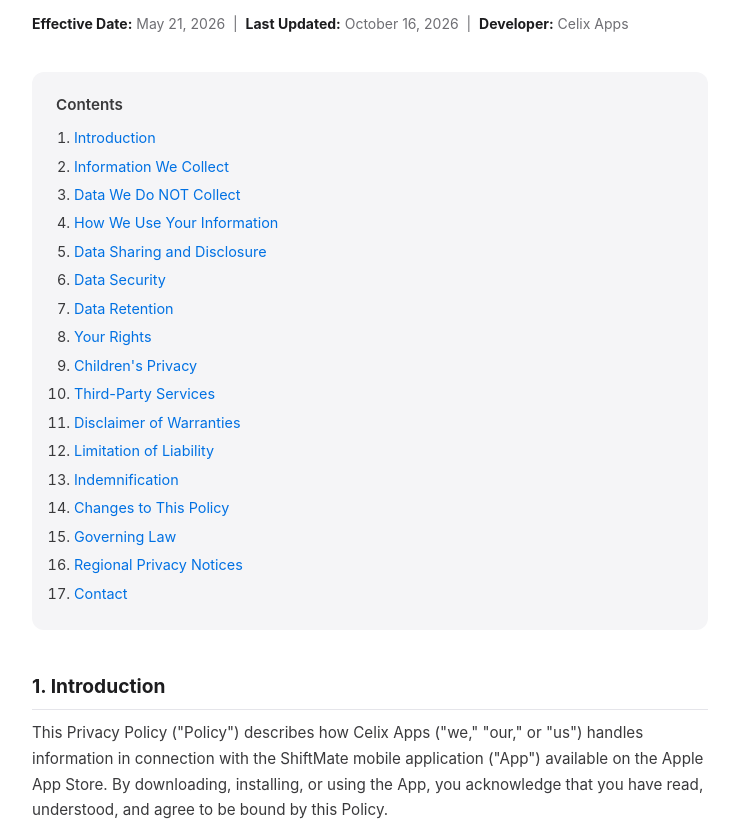
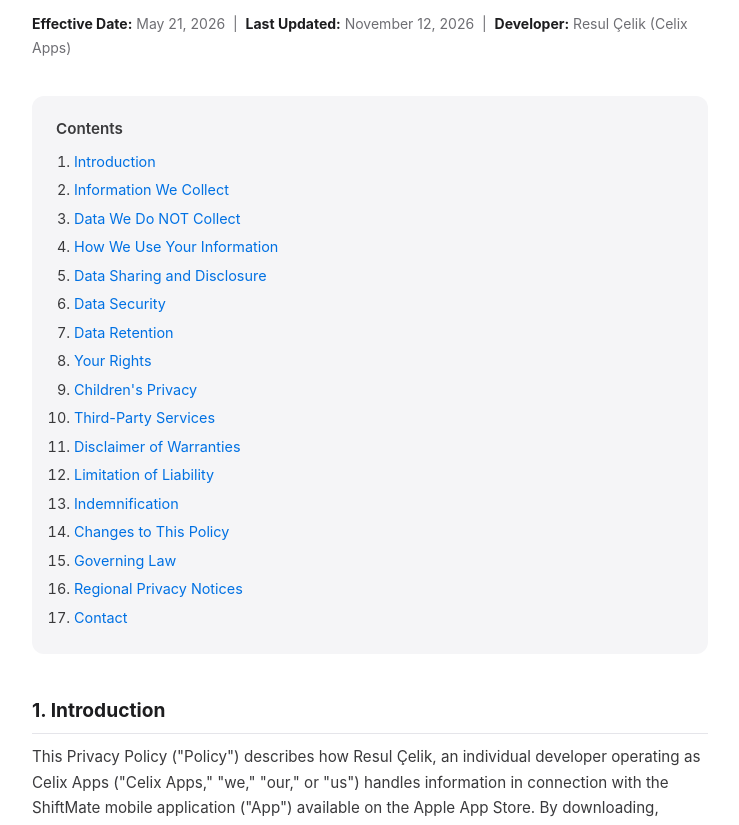
Before and after one commit to celix-apps/shiftmate-privacy, a plain HTML site: page index.html in a window 1280 px wide. Shown: the part 136-961 px from the top of the page, without its empty margins (270-1009 px from the left). Drawn offline with Linux system fonts and the light colour scheme.

Commit message:
Privacy policy: developer identity as Resul Çelik (Celix Apps); Last Updated Nov 12, 2026
Co-Authored-By: Claude Sonnet 5.5 <noreply@anthropic.com>

```diff
--- a/index.html
+++ b/index.html
@@ -48,8 +48,8 @@
   <h1>ShiftMate Privacy Policy</h1>
   <p class="meta">
     <strong>Effective Date:</strong> May 21, 2026 &nbsp;|&nbsp;
-    <strong>Last Updated:</strong> October 16, 2026 &nbsp;|&nbsp;
-    <strong>Developer:</strong> Celix Apps
+    <strong>Last Updated:</strong> November 12, 2026 &nbsp;|&nbsp;
+    <strong>Developer:</strong> Resul Çelik (Celix Apps)
   </p>
 
   <div class="toc">
@@ -77,7 +77,7 @@
 
   <!-- 1 -->
   <h2 id="s1">1. Introduction</h2>
-  <p>This Privacy Policy ("Policy") describes how Celix Apps ("we," "our," or "us") handles information in connection with the ShiftMate mobile application ("App") available on the Apple App Store. By downloading, installing, or using the App, you acknowledge that you have read, understood, and agree to be bound by this Policy.</p>
+  <p>This Privacy Policy ("Policy") describes how Resul Çelik, an individual developer operating as Celix Apps ("Celix Apps," "we," "our," or "us") handles information in connection with the ShiftMate mobile application ("App") available on the Apple App Store. By downloading, installing, or using the App, you acknowledge that you have read, understood, and agree to be bound by this Policy.</p>
   <p>If you do not agree with any part of this Policy, you must immediately stop using the App.</p>
   <p>This Policy applies solely to the ShiftMate application and does not apply to any third-party services, websites, or applications that may be linked to or integrated with the App, including but not limited to Apple Inc., iCloud, HealthKit, or the App Store. We expressly disclaim any responsibility for the privacy practices of such third parties.</p>
 
@@ -392,7 +392,7 @@
 
   <h3>16.1 European Union &amp; European Economic Area — GDPR</h3>
   <p>If you are located in the EU or EEA, the General Data Protection Regulation (GDPR) applies to our processing of your personal data.</p>
-  <p><strong>Data Controller:</strong> Celix Apps is the data controller for any personal data you voluntarily provide to us (e.g., support emails). For data stored on your device or in your personal iCloud account, Apple Inc. acts as a separate data controller under its own privacy policy.</p>
+  <p><strong>Data Controller:</strong> Resul Çelik, an individual developer operating as Celix Apps, is the data controller for any personal data you voluntarily provide to us (e.g., support emails). For data stored on your device or in your personal iCloud account, Apple Inc. acts as a separate data controller under its own privacy policy.</p>
   <p><strong>Lawful Basis for Processing:</strong></p>
   <ul>
     <li><strong>Consent</strong> — When you grant permissions for HealthKit, Calendar, Notifications, or Alarms, processing is based on your explicit consent. You may withdraw consent at any time via iOS Settings.</li>
@@ -445,7 +445,7 @@
   <!-- 17 -->
   <h2 id="s17">17. Contact</h2>
   <div class="contact-box">
-    <p><strong>Celix Apps</strong></p>
+    <p><strong>Resul Çelik (Celix Apps)</strong></p>
     <p>Email: <a href="mailto:support.shiftmate@icloud.com">support.shiftmate@icloud.com</a></p>
     <p>We aim to respond to all inquiries within 30 business days.</p>
     <br>
```
